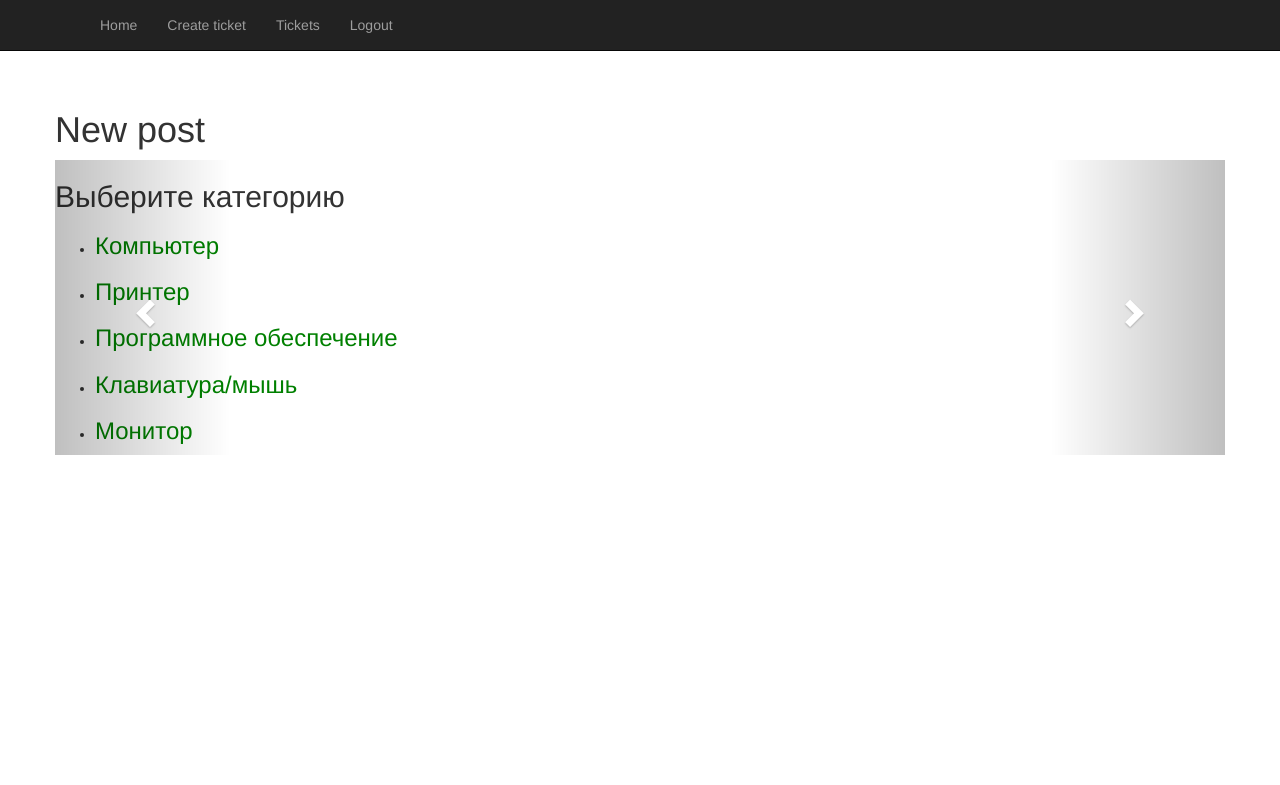
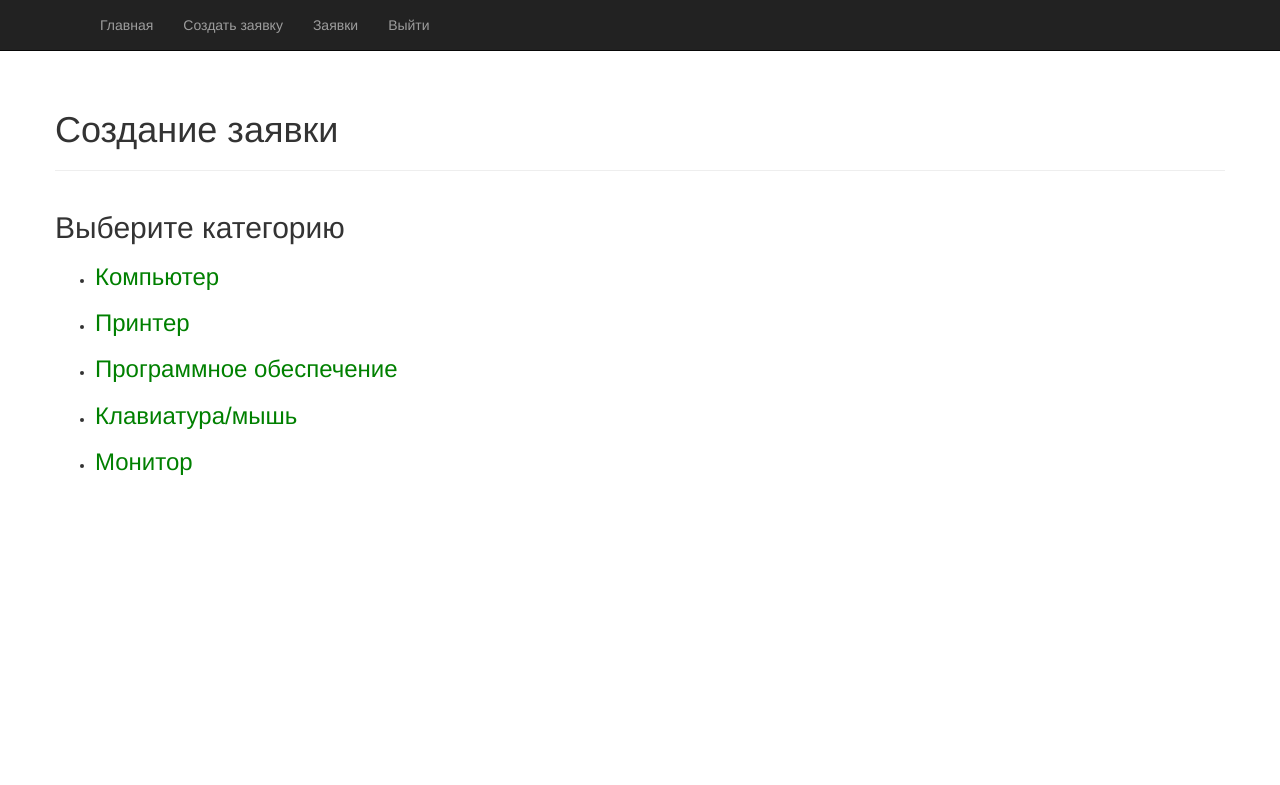
Before and after one commit to SergGld/DjangoHelpdesk, a Django app: page /helpdesk/create/ in a window 1280 px wide. Shown: the top 785 px of the page. Run offline with Django 3.2, Linux system fonts and the light colour scheme; data comes from the database, SQL or seed files in the repository; both versions use the stored data as it was after the commit; parts of the project's set-up code (start-up, migrations or seed data) failed here and were passed over; some libraries are stand-ins or nearby versions.

Commit message:
user homepage

```diff
--- a/django_comp/settings.py
+++ b/django_comp/settings.py
@@ -41,6 +41,7 @@ INSTALLED_APPS = [
     'widget_tweaks',
     'rolepermissions',
     'notify',
+    'bootstrapform',
 ]
 
 MIDDLEWARE = [
@@ -128,7 +129,7 @@ USE_TZ = True
 # https://docs.djangoproject.com/en/1.10/howto/static-files/
 
 STATIC_URL = '/static/'
-
+STATIC_ROOT = os.path.join(BASE_DIR, 'static')
 AUTH_USER_MODEL = 'auth.User'
 
 ROLEPERMISSIONS_MODULE = 'django_comp.roles'
--- a/helpdesk/forms.py
+++ b/helpdesk/forms.py
@@ -9,6 +9,10 @@ class CreateTicketForm(forms.Form):
     def __init__(self, *args, **kwargs):
         self.user = kwargs.pop('user', None)
         super(CreateTicketForm, self).__init__(*args, **kwargs)
+        self.fields['title'].label = "Название"
+        self.fields['message'].label = "Ваше сообщение"
+        self.fields['category'].label = "Категория"
+
     title = forms.CharField(max_length=100)
     message = forms.CharField(widget=forms.Textarea)
     category=forms.ModelChoiceField(queryset = Categories.objects.all())
@@ -19,6 +23,7 @@ class CreateTicketForm(forms.Form):
         ticket = Ticket(title=self.cleaned_data['title'],
                         created=timezone.now(),
                         user=self.user,
+                        category=self.cleaned_data['category'],
                         ticketState=Ticket.OPEN_STATUS,
                         message=self.cleaned_data['message'],
                         )
--- a/helpdesk/models.py
+++ b/helpdesk/models.py
@@ -42,7 +42,7 @@ class Ticket(models.Model):
         (DUPLICATE_STATUS, _('Duplicate')),
     )
     user=models.ForeignKey(settings.AUTH_USER_MODEL)
-    category = models.ForeignKey(Categories,null=True,default="Другое")
+    category = models.ForeignKey(Categories,null=True,default=0)
     message=models.TextField()
     resolution = models.TextField(null=True)
     created=models.DateTimeField('date published')
--- a/helpdesk/static/helpdesk/jsFunctions.js
+++ b/helpdesk/static/helpdesk/jsFunctions.js
@@ -3,6 +3,6 @@
  */
    function MyFunction(category) {
     $("#carousel-example-generic").carousel("next");
-    $('.cat').html(category)
+    // $( "a:hidden" ).show("slow")
     $("#id_category").val(category);
 }
--- a/helpdesk/static/helpdesk/style.css
+++ b/helpdesk/static/helpdesk/style.css
@@ -12,9 +12,6 @@ h3{
     margin: 0;
     color: #3b4045;
 }
-
-
-
 body {
     padding-top: 90px;
 }
@@ -190,3 +187,13 @@ body {
     padding-bottom: .5em;
   }
 }
+
+#back-to-category{
+	padding-top:20px;
+	font-size:2.8em;
+	text-decoration: none;
+}
+
+.carousel-inner{
+	padding-bottom:300px;
+}
--- a/helpdesk/templates/helpdesk/create_ticket.html
+++ b/helpdesk/templates/helpdesk/create_ticket.html
@@ -1,8 +1,8 @@
 {% extends "helpdesk/base.html" %}
-
+{% load bootstrap %}
 {% block helpdesk_body %}
-        <h1>New post</h1>
-
+        <h1>Создание заявки</h1>
+    <hr>
     <div class="row">
         <div class="col-md-12">
             <div id="carousel-example-generic" class="carousel slide" data-ride="carousel" data-interval="false">
@@ -25,18 +25,16 @@
                     </div>
                     <div class="item">
                         <h2>Опишите проблему</h2>
-                        <h3 class="cat"></h3>
                                <form method="POST" class="post-form">{% csrf_token %}
-            {{ form.as_p }}
-            <button type="submit" class="save btn btn-default">Save</button>
+            {{ form|bootstrap }}
+            <button type="submit" class="save btn btn-default">Отправить</button>
         </form>
+                          <a id="back-to-category"  class="glyphicon glyphicon-chevron-left" href="#carousel-example-generic" data-slide="prev">
+                    </a>
                     </div>
 
                 </div>
-                <a class="left carousel-control" href="#carousel-example-generic" data-slide="prev">
-                    <span class="glyphicon glyphicon-chevron-left"></span></a><a class="right carousel-control"
-                        href="#carousel-example-generic" data-slide="next"><span class="glyphicon glyphicon-chevron-right">
-                        </span></a>
+
             </div>
         </div>
     </div>
--- a/helpdesk/templates/helpdesk/navigation.html
+++ b/helpdesk/templates/helpdesk/navigation.html
@@ -7,12 +7,12 @@
 			</div>
 			<div id="navbar" class="collapse navbar-collapse">
 				<ul class="nav navbar-nav">
-					<li class="custome-active"><a href="{% url 'helpdesk:index' %}">Home</a></li>
-                    <li><a href="{% url 'helpdesk:create' %}">Create ticket</a></li>
+					<li class="custome-active"><a href="{% url 'helpdesk:index' %}">Главная</a></li>
+                    <li><a href="{% url 'helpdesk:create' %}">Создать заявку</a></li>
                     {% if user|has_role:'Staff' %}
-					    <li><a href="{% url 'helpdesk:tickets' %}">Tickets</a></li>
+					    <li><a href="{% url 'helpdesk:tickets' %}">Заявки</a></li>
                     {% endif %}
-                    <li><a href="{% url 'helpdesk:logout' %}">Logout</a></li>
+                    <li><a href="{% url 'helpdesk:logout' %}">Выйти</a></li>
 				</ul>
 			</div>
 			<!--/.nav-collapse -->
--- a/helpdesk/templates/helpdesk/tickets.html
+++ b/helpdesk/templates/helpdesk/tickets.html
@@ -1,13 +1,16 @@
 {% extends "helpdesk/base.html" %}
 {% block helpdesk_body %}
+    {% for category in categories %}
+        <h2><a href="{{ category.id }}">{{ category.name }}</a></h2>
 <ul>
     {% for ticket in latest_ticket_list %}
         <li>
-            <h3><a href="{{ ticket.id }}">{{ ticket.title }}</a></h3>
+            <h3><a href="{{ ticket.id }}">{{ ticket.title }}({{ ticket.category }})</a></h3>
         </li>
 {#        <div class="excerpt">#}
 {#           {{ticket.message}}#}
 {#        </div>#}
     {% endfor %}
     </ul>
+    {% endfor %} }}
 {% endblock %}
--- a/helpdesk/templates/helpdesk/user_homepage.html
+++ b/helpdesk/templates/helpdesk/user_homepage.html
@@ -1,7 +1,8 @@
 {% extends "helpdesk/base.html" %}
 {% block helpdesk_body %}
-
 <div class="tabbed">
+<h1>Ваши заявки</h1>
+<hr>
     <input type="radio" name="tabs" id="tab-nav-1" checked>
     <label for="tab-nav-1">На рассмотрении</label>
     <input type="radio" name="tabs" id="tab-nav-2">
--- a/helpdesk/views.py
+++ b/helpdesk/views.py
@@ -99,10 +99,8 @@ def post_new(request):
     categories=Categories.objects.all()
     # if 'ajax' in request.POST:
     if request.method == "POST":
-        if request.is_ajax():
-            cat=request.POST.get('cat', '')
-            category=Categories.objects.get(pk=cat)
-        form = CreateTicketForm(request.POST,user=request.user,category=category)
+
+        form = CreateTicketForm(request.POST,user=request.user)
         if form.is_valid():
             post = form.save()
             post.user=request.user
@@ -114,10 +112,11 @@ def post_new(request):
 
 def ticket_list(request):
     latest_ticket_list = Ticket.objects.order_by('-created')[:5]
+    categories=Categories.objects.all()
     # ticket=get_object_or_404(Ticket, pk=ticket_id)
     return render(request, 'helpdesk/tickets.html', {
+        'categories':categories,
         'latest_ticket_list': latest_ticket_list,
-        'error_message': "You didn't select a choice.",
     })
 
 def ticket(request,ticket_id):
```
Also changed, not shown: helpdesk/templates/helpdesk/login.html (+12 -12 lines), db.sqlite3.
